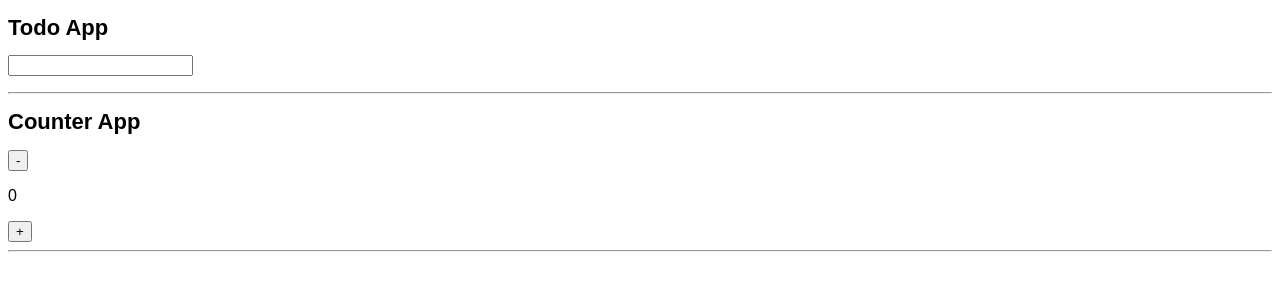
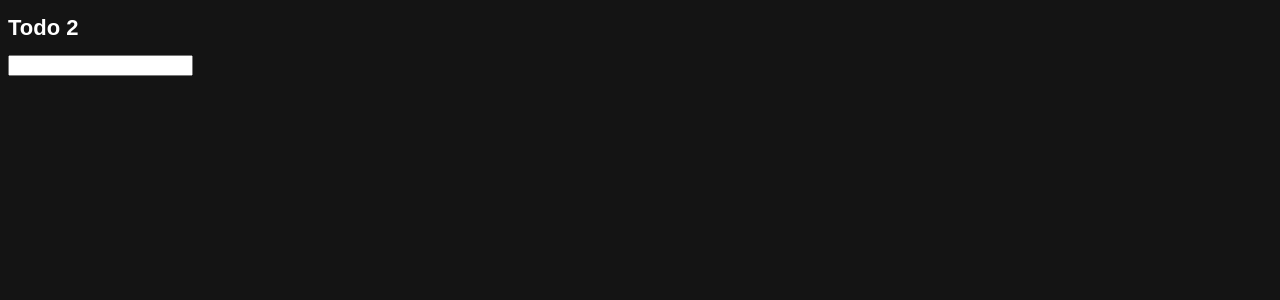
Before and after one commit to sVigneshwar/studies, a React (Vite) app in the folder React/react-projects/testing-apps/: page / in a window 1280 px wide. Shown: the top 300 px of the page. Built offline with nearby package versions, Linux system fonts and the light colour scheme.

Commit message:
todo app create using reducer from scratch without any reference

```diff
--- a/React/react-projects/testing-apps/src/App.jsx
+++ b/React/react-projects/testing-apps/src/App.jsx
@@ -1,15 +1,17 @@
 import { useState, useReducer } from 'react'
 import CounterApp from './testing-projects/counter-app/counter-app'
 import Todo from './testing-projects/todo/todo'
-
+import Todo2 from './testing-projects/todo2/todo'
 
 export default function App() {
   return(
     <>
+    <Todo2 />
+    {/* <hr />
     <Todo />
     <hr />
     <CounterApp />
-    <hr />
+    <hr />    */}
     </>
   )
 }
--- a/React/react-projects/testing-apps/src/index.css
+++ b/React/react-projects/testing-apps/src/index.css
@@ -1,8 +1,17 @@
 *{
-    font-family:sans-serif
+    font-family:sans-serif;
+    color: #fff;
 }
 
 h1{
     font-size: 22px;
     font-weight: 600;
+    color: #fff;
 }
+body{
+    background-color:#141414;
+}
+
+input, button{
+    color: #000;
+}
--- /dev/null
+++ b/React/react-projects/testing-apps/src/testing-projects/todo2/todo-list.jsx
@@ -0,0 +1,12 @@
+import React from 'react'
+import {ACTIONS} from './todo'
+
+export default function TodoList({val, dispatch}) {
+  return (
+     <li>
+        {val.complete ? <span style={{color: "green"}}>{val.name}</span>: <span>{val.name}</span>}
+        <button onClick={() => dispatch({type:ACTIONS.TOGGLE_TODO, payload: {id: val.id}})}>Toggle</button>
+        <button onClick={() => dispatch({type:ACTIONS.DELETE_TODO, payload: {id: val.id}})}>Delete</button>
+    </li>
+  )
+}
--- /dev/null
+++ b/React/react-projects/testing-apps/src/testing-projects/todo2/todo.jsx
@@ -0,0 +1,48 @@
+import React, { useReducer, useState } from 'react'
+import TodoList from './todo-list'
+
+export const ACTIONS = {
+    ADD_TODO: "add-todo",
+    DELETE_TODO: "delete-todo",
+    TOGGLE_TODO: "toggle-todo",
+}
+
+function reducer(todos, actions){
+    switch(actions.type){
+        case ACTIONS.ADD_TODO:
+            return [...todos, {id: Date.now(), name: actions.payload.name, complete: false}]
+        case ACTIONS.DELETE_TODO:
+            return todos.filter(val => val.id !== actions.payload.id)
+        case ACTIONS.TOGGLE_TODO:
+            return todos.map(val => {
+                if(val.id === actions.payload.id){
+                    return {...val, complete: !val.complete}
+                }else{
+                    return val;
+                }
+            })
+    }
+}
+
+export default function Todo2() {
+    const [name, setName] = useState("")
+    const [todos, dispatch] = useReducer(reducer, [])
+    function handleSubmit(e){
+        e.preventDefault()
+        dispatch({type: ACTIONS.ADD_TODO, payload: {name: name}})
+        setName("")
+    }
+    return (
+        <>
+        <h1>Todo 2</h1>
+        <form onSubmit={handleSubmit}>
+            <input type="text" value={name} onChange={e => setName(e.target.value)} />
+        </form>
+        <ul>
+            {todos.map(val => {
+                return <TodoList key={val.id} val={val} dispatch={dispatch} />
+            })}
+        </ul>
+        </>
+    )
+}
```
